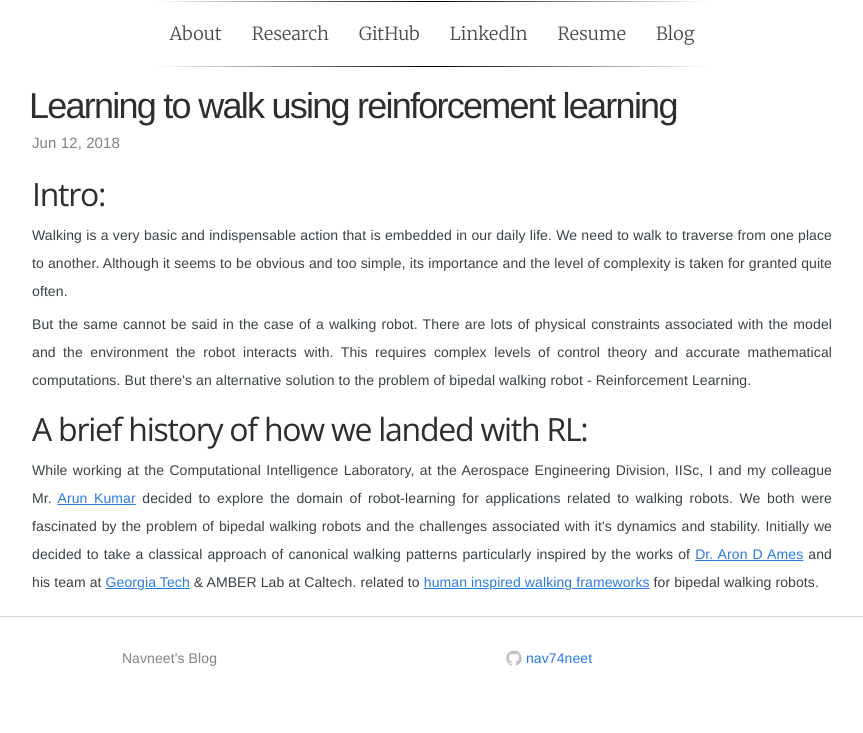
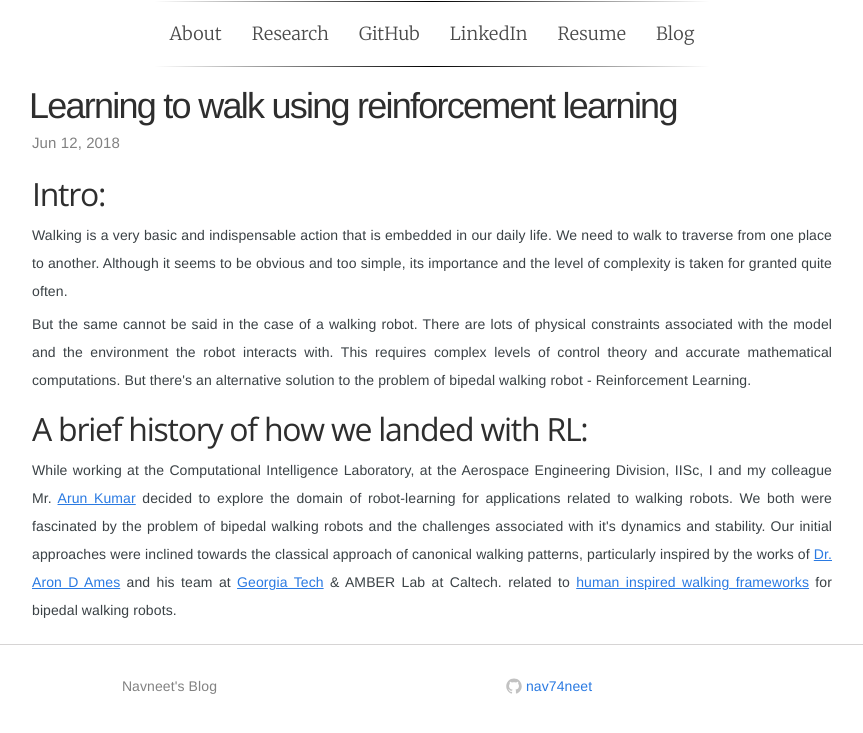
Before and after one commit to navuboy/navuboy.github.io, a Jekyll site: the page built from _posts/2018-06-12-ddpg.md, in a window 1280 px wide. Shown: the top 733 px of the page, without its empty margins (208-1071 px from the left). Built offline with Jekyll 4.4.1, drawn with Linux system fonts in a browser that asks for light colours; some web fonts are replaced.

Commit message:
Updated post

```diff
--- a/_posts/2018-06-12-ddpg.md
+++ b/_posts/2018-06-12-ddpg.md
@@ -12,4 +12,4 @@
 <p style="text-align:justify">But the same cannot be said in the case of a walking robot. There are lots of physical constraints associated with the model and the environment the robot interacts with. This requires complex levels of control theory and accurate mathematical computations. But there's an alternative solution to the problem of bipedal walking robot - Reinforcement Learning.</p>
 
 ## A brief history of how we landed with RL:
-<p style="text-align:justify">While working at the Computational Intelligence Laboratory, at the Aerospace Engineering Division, IISc, I and my colleague Mr. <a href="https://www.linkedin.com/in/ioarun/" class="md-link">Arun Kumar</a> decided to explore the domain of robot-learning for applications related to walking robots. We both were fascinated by the problem of bipedal walking robots and the challenges associated with it's dynamics and stability. Initially we decided to take a classical approach of canonical walking patterns particularly inspired by the works of  <a href="http://ames.gatech.edu/" class="md-link"> Dr. Aron D Ames</a> and his team at <a href="https://www.gatech.edu/" class="md-link">Georgia Tech</a> & AMBER Lab at Caltech. related to <a href="http://ames.gatech.edu/ijbbr_2014.pdf" class="md-link">human inspired walking frameworks</a> for bipedal walking robots.</p>
+<p style="text-align:justify">While working at the Computational Intelligence Laboratory, at the Aerospace Engineering Division, IISc, I and my colleague Mr. <a href="https://www.linkedin.com/in/ioarun/" class="md-link">Arun Kumar</a> decided to explore the domain of robot-learning for applications related to walking robots. We both were fascinated by the problem of bipedal walking robots and the challenges associated with it's dynamics and stability. Our initial approaches were inclined towards the classical approach of canonical walking patterns, particularly inspired by the works of <a href="http://ames.gatech.edu/" class="md-link"> Dr. Aron D Ames</a> and his team at <a href="https://www.gatech.edu/" class="md-link">Georgia Tech</a> & AMBER Lab at Caltech. related to <a href="http://ames.gatech.edu/ijbbr_2014.pdf" class="md-link">human inspired walking frameworks</a> for bipedal walking robots.</p>
```
